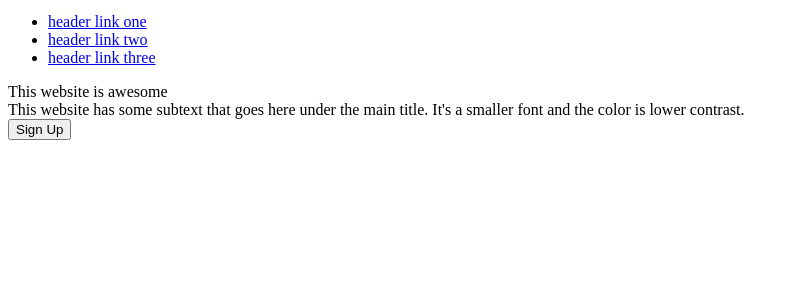
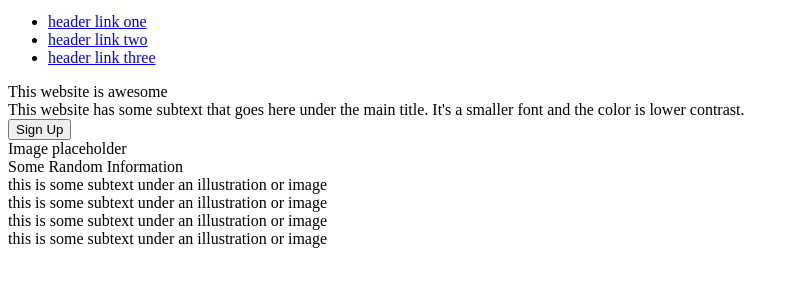
Before and after one commit to darmijo15/landing-page, a plain HTML site: page index.html in a window 1280 px wide. Shown: the part 29-316 px from the top of the page, without its empty margins (0-794 px from the left). Drawn offline with Linux system fonts and the light colour scheme.

Commit message:
Structure for the second section of the webpage has been added. This includes a header and four info cards with an image placeholder and subtext.

```diff
--- a/index.html
+++ b/index.html
@@ -25,6 +25,41 @@
         </div>
         <button>Sign Up</button>
       </div>
+      <div class="image">Image placeholder</div>
+    </div>
+
+    <div class="info">
+      <div class="info-header">Some Random Information</div>
+
+      <div class="info-container">
+        <div class="info-card">
+          <div class="image"></div>
+          <div class="info-subtext">
+            this is some subtext under an illustration or image
+          </div>
+        </div>
+
+        <div class="info-card">
+          <div class="image"></div>
+          <div class="info-subtext">
+            this is some subtext under an illustration or image
+          </div>
+        </div>
+
+        <div class="info-card">
+          <div class="image"></div>
+          <div class="info-subtext">
+            this is some subtext under an illustration or image
+          </div>
+        </div>
+
+        <div class="info-card">
+          <div class="image"></div>
+          <div class="info-subtext">
+            this is some subtext under an illustration or image
+          </div>
+        </div>
+      </div>
     </div>
   </body>
 </html>
```
